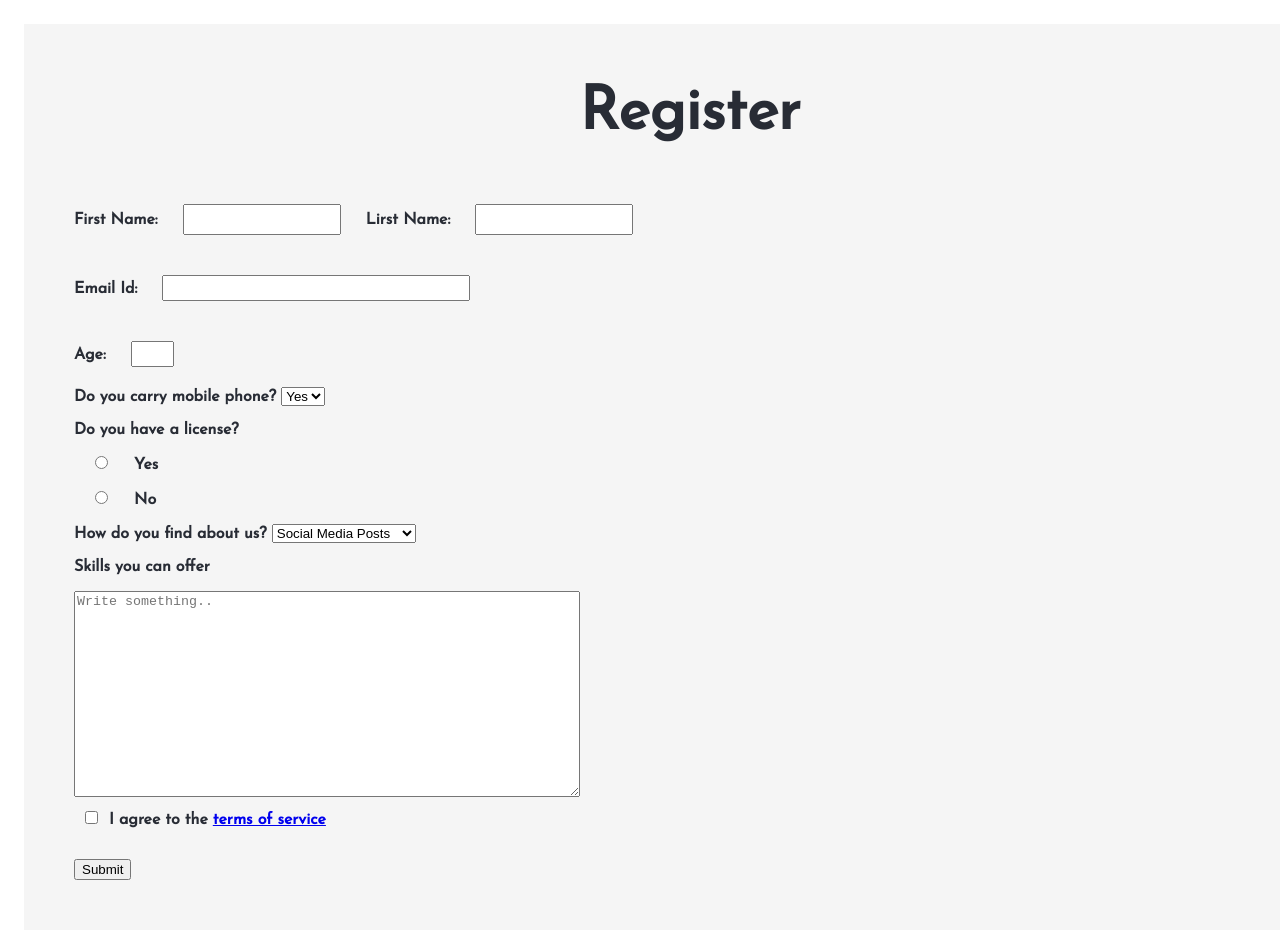
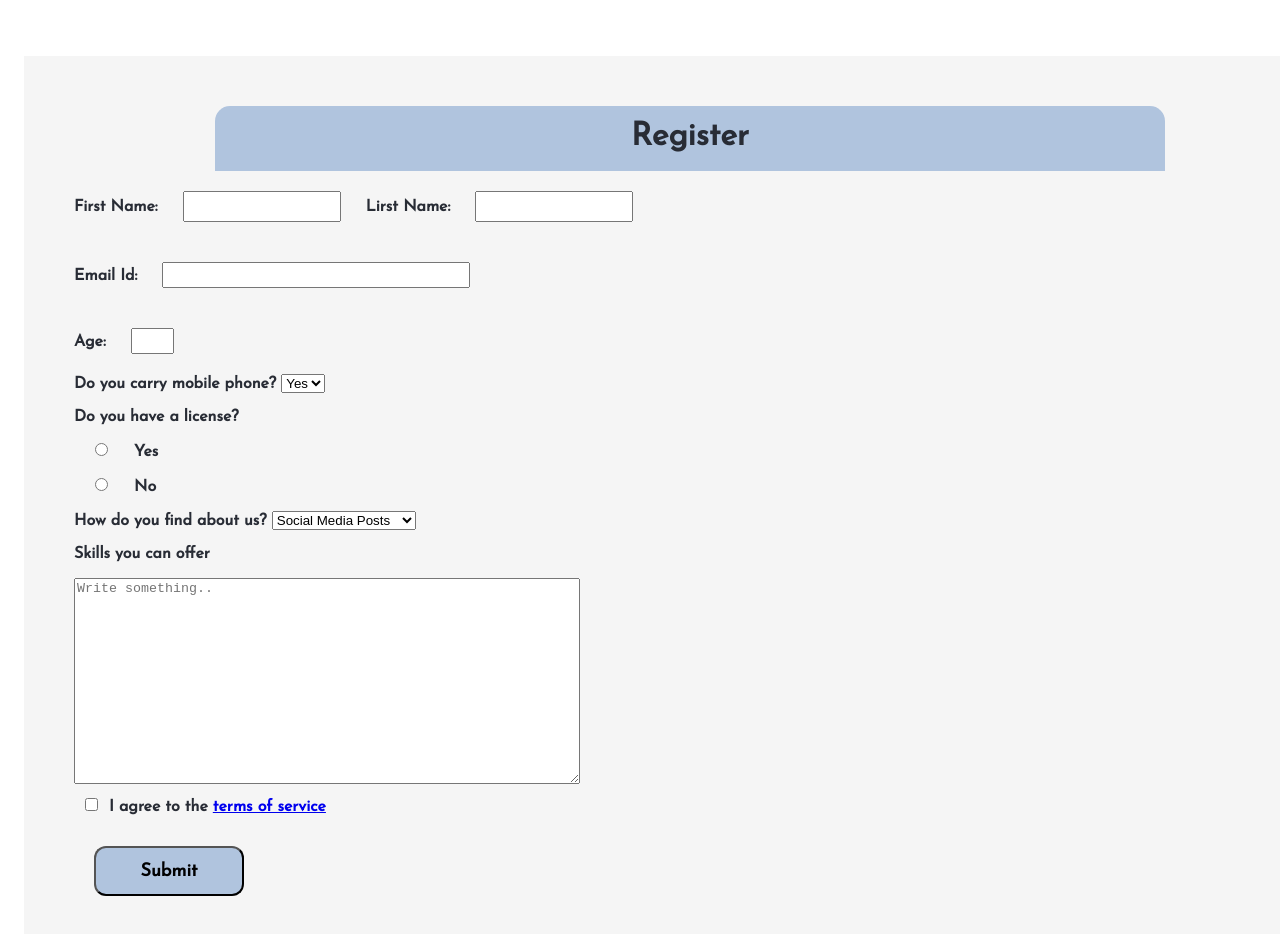
Before and after one commit to shilpavqburst/assignmnet, a plain HTML site: page index.html in a window 1280 px wide. Shown: the top 934 px of the page. Drawn offline with Linux system fonts and the light colour scheme.

Commit message:
Update style.css
second commit with proper indentation

```diff
--- a/style.css
+++ b/style.css
@@ -1,19 +1,27 @@
 .container {
   padding: 16px;
 }
+body{
+    background-position: center;
+    background-size: cover;
+    font-family: 'Josefin Sans', sans-serif;
+    margin-top: 40px;
+    margin-bottom: 40px;
+}
 h1{
+    width: 950px;
+    height: 40px;
+    color: #282C35;
+    margin: auto;
+    padding: 15px 0px 10px 0px;
     text-align: center;
-    font-size: 60px;
-    margin-top: 10px;
-
+    border-radius: 15px 15px 0px 0px;
+    background-color:  lightsteelblue;
 }
-
 #myform{
     padding: 50px;
     width: 100%;
-
     margin: auto;
-
     display: inline-block;
     border: none;
     background: #F5F5F5;
@@ -21,7 +29,6 @@ width: 100%;
     outline-color: #008B8B;
     color: #282C35;
 }
-
 input[type=text]{
     width: 150px;
     height: 25px;
@@ -53,18 +60,21 @@ input[type=checkbox]{
     margin: 10px ;
     }
 button{
-    margin-top: 20px;
+    background-color: lightsteelblue;
+    display: block;
+    margin: 20px 0px 0px 20px;
+    text-align: center;
+    border-radius: 12px;
+    outline:none;
+    cursor: pointer;
+    transition: 0.25px;
+    height:50px;
+    width: 150px;
+    text-align: center;
+    font-family:'Josefin Sans', sans-serif;
+    font-weight: 800;
+    font-size: 18px;
     }
-
-
-
-
-
-
-
-
-
-
 .reveal_if_yes{
     opacity: 0;
     max-height: 0;
```
Lines whose indentation alone changed are shown as unchanged.
